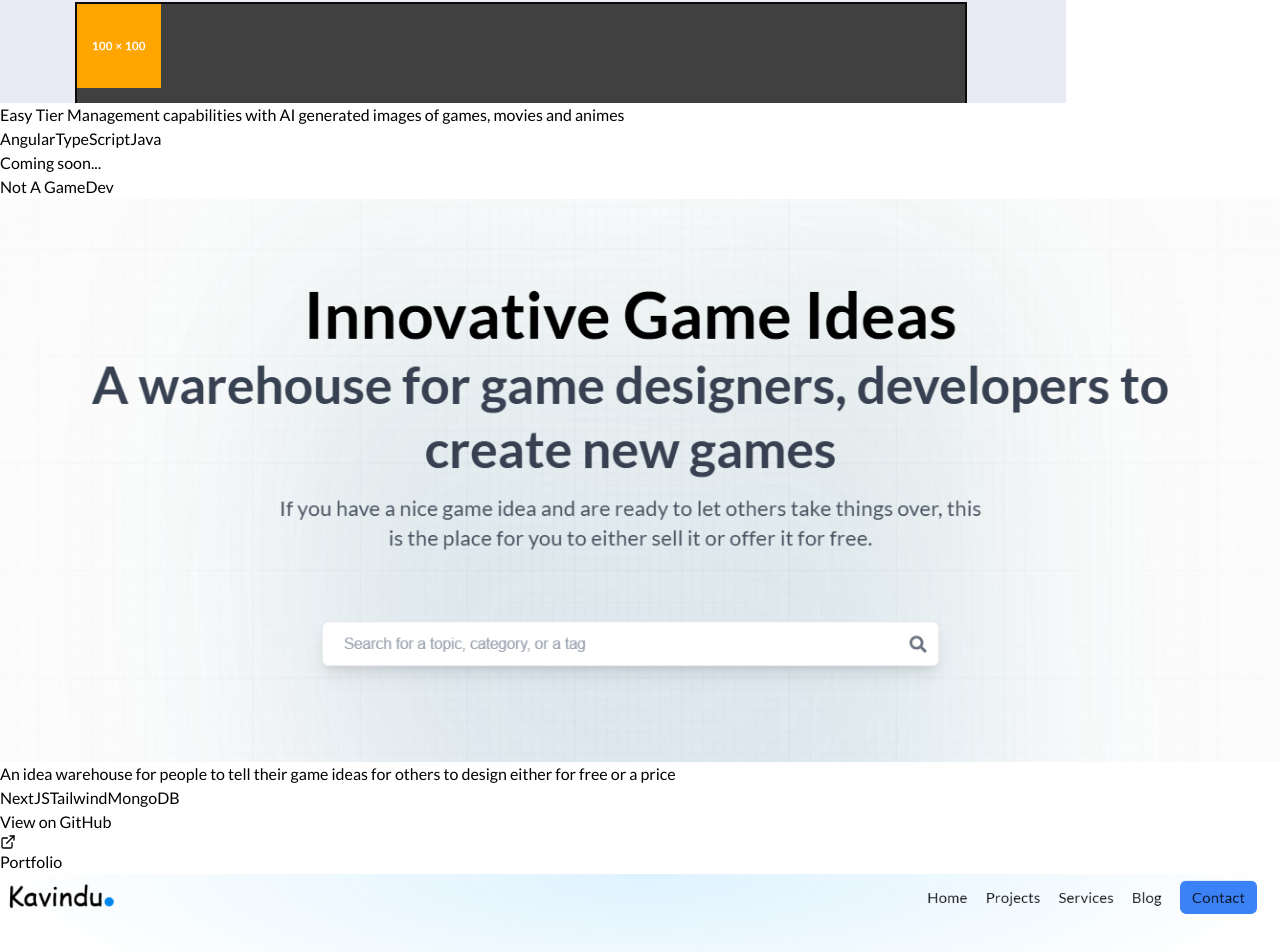
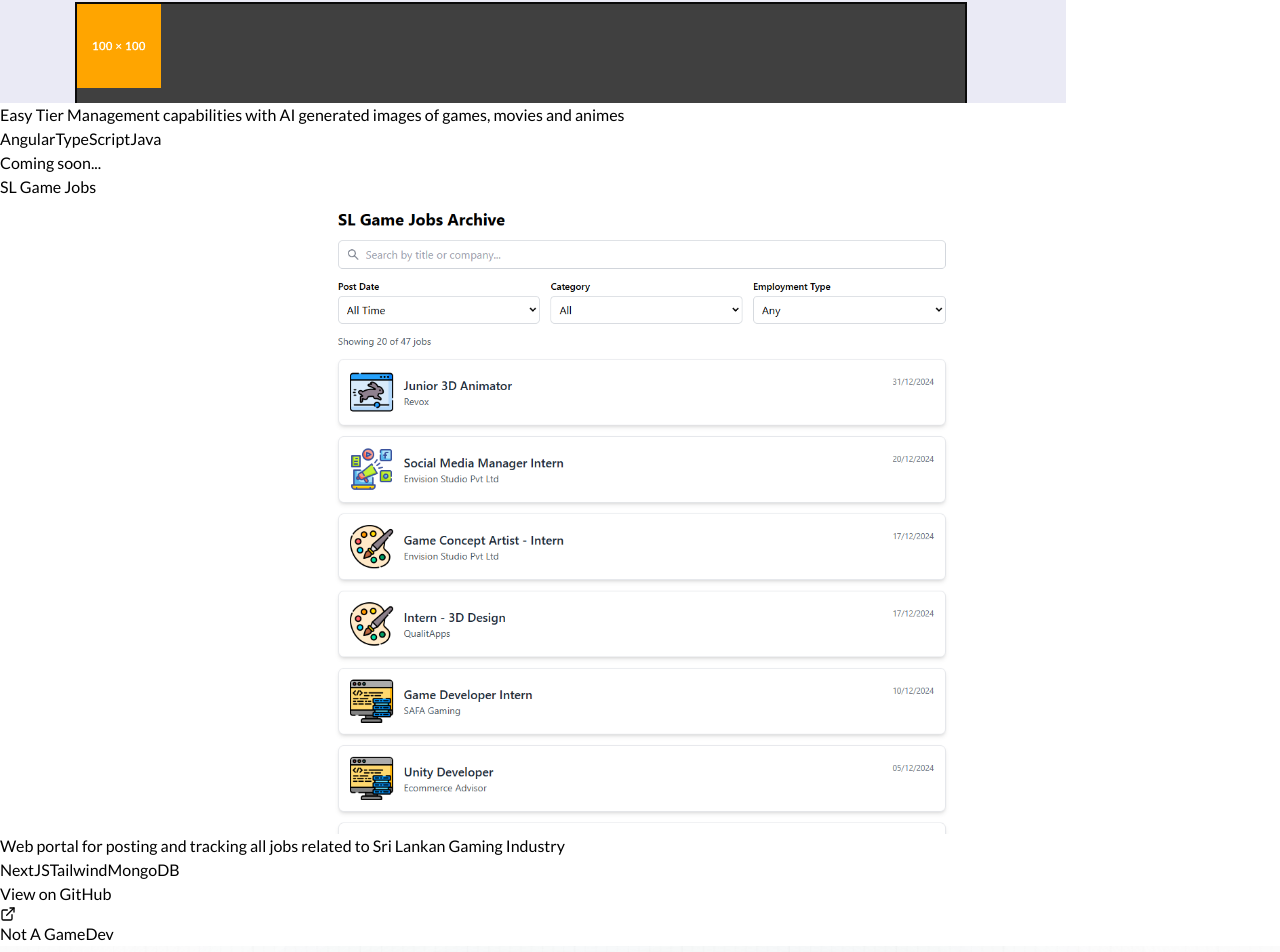
Before and after one commit to KavinduPriyanath/Kavindu-Priyanath, a React (Vite) app: page /software in a window 1280 px wide. Shown: the part 727-1679 px from the top of the page. Built offline with nearby package versions, Linux system fonts and the light colour scheme.

Commit message:
Normal Version - V9

```diff
--- a/src/constants/index.js
+++ b/src/constants/index.js
@@ -25,6 +25,7 @@
 
 //import software icons
 import TierManager from "../assets/software/tiermanager.png";
+import SLGameJobs from "../assets/software/slgamejobs.png";
 import NotAGameDev from "../assets/software/notagamedev.png";
 import Portfolio from "../assets/software/portfolio.png";
 import IndieAbode from "../assets/software/indieabode.png";
@@ -245,6 +246,19 @@
     released: false
   },
   {
+    title: "SL Game Jobs",
+    image: SLGameJobs,
+    github: "https://sl-gamejobs.vercel.app/",
+    tags: [
+      "NextJS",
+      "Tailwind",
+      "MongoDB"
+    ],
+    description:
+      "Web portal for posting and tracking all jobs related to Sri Lankan Gaming Industry",
+    released: true
+  },
+  {
     title: "Not A GameDev",
     image: NotAGameDev,
     github: "https://github.com/KavinduPriyanath/NotAGameDev",
```
Also changed, not shown: src/assets/software/slgamejobs.png (added).
